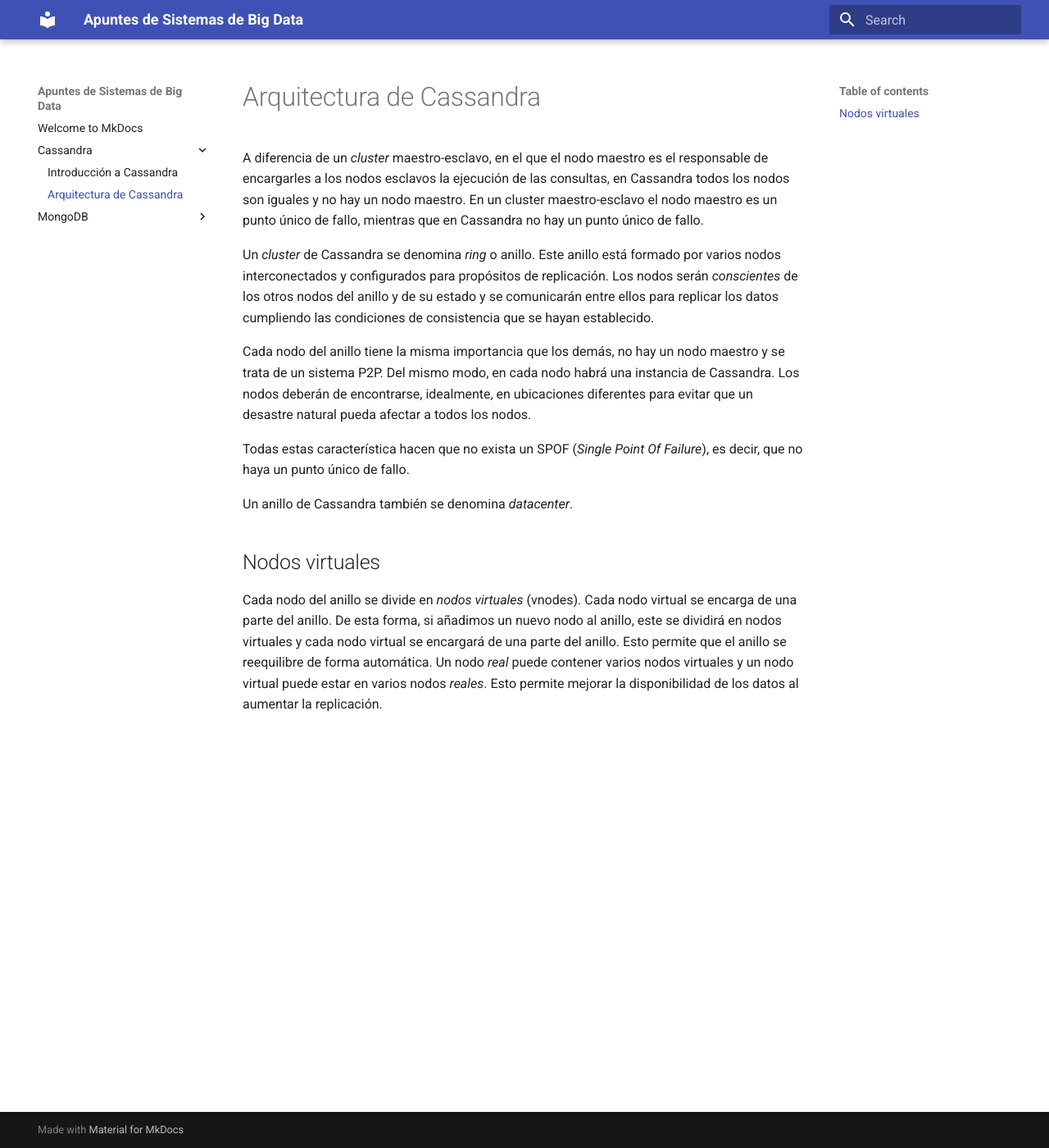
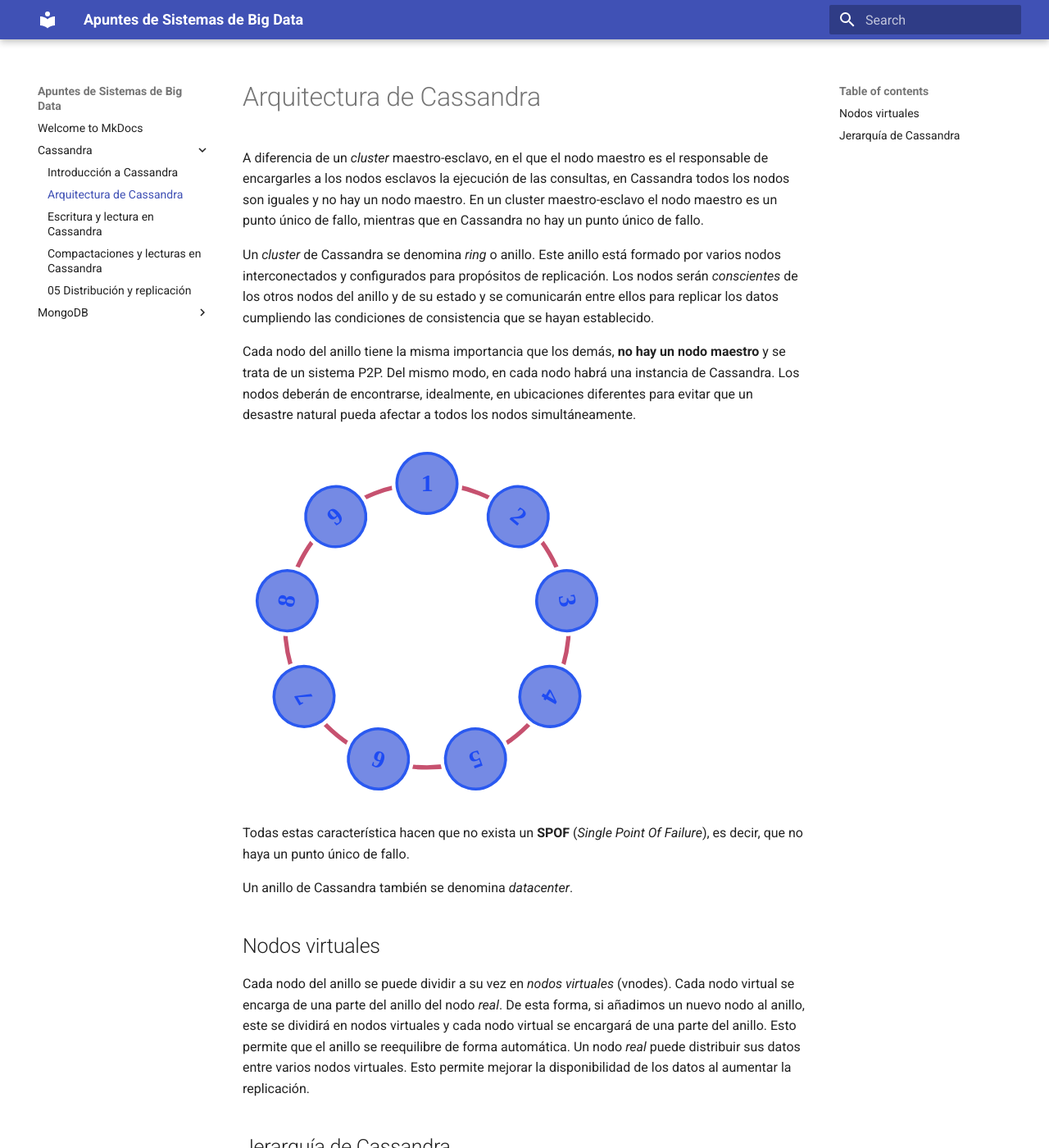
Before and after one commit to mmourazos/SBD, an MkDocs documentation site: the page built from docs/Cassandra/02 - Arquitectura.md, in a window 1280 px wide and 1400 px high. Shown: the whole window at 82% size. Built offline with MkDocs 1.6.1 and Material for MkDocs 9.7.7, drawn with Linux system fonts in a browser that asks for light colours; some of the changed text lies outside the part shown.

Commit message:
Apuntes Cassandra

```diff
--- a/docs/Cassandra/02 - Arquitectura.md
+++ b/docs/Cassandra/02 - Arquitectura.md
@@ -4,12 +4,18 @@
 
 Un *cluster* de Cassandra se denomina *ring* o anillo. Este anillo está formado por varios nodos interconectados y configurados para propósitos de replicación. Los nodos serán *conscientes* de los otros nodos del anillo y de su estado y se comunicarán entre ellos para replicar los datos cumpliendo las condiciones de consistencia que se hayan establecido.
 
-Cada nodo del anillo tiene la misma importancia que los demás, no hay un nodo maestro y se trata de un sistema P2P. Del mismo modo, en cada nodo habrá una instancia de Cassandra. Los nodos deberán de encontrarse, idealmente, en ubicaciones diferentes para evitar que un desastre natural pueda afectar a todos los nodos.
+Cada nodo del anillo tiene la misma importancia que los demás, **no hay un nodo maestro** y se trata de un sistema P2P. Del mismo modo, en cada nodo habrá una instancia de Cassandra. Los nodos deberán de encontrarse, idealmente, en ubicaciones diferentes para evitar que un desastre natural pueda afectar a todos los nodos simultáneamente.
 
-Todas estas característica hacen que no exista un SPOF (*Single Point Of Failure*), es decir, que no haya un punto único de fallo.
+![Anillo de Cassandra](./Imágenes/Anillo.svg)
+
+Todas estas característica hacen que no exista un **SPOF** (*Single Point Of Failure*), es decir, que no haya un punto único de fallo.
 
 Un anillo de Cassandra también se denomina *datacenter*.
 
 ## Nodos virtuales
 
-Cada nodo del anillo se divide en *nodos virtuales* (vnodes). Cada nodo virtual se encarga de una parte del anillo. De esta forma, si añadimos un nuevo nodo al anillo, este se dividirá en nodos virtuales y cada nodo virtual se encargará de una parte del anillo. Esto permite que el anillo se reequilibre de forma automática. Un nodo *real* puede contener varios nodos virtuales y un nodo virtual puede estar en varios nodos *reales*. Esto permite mejorar la disponibilidad de los datos al aumentar la replicación.
+Cada nodo del anillo se puede dividir a su vez en *nodos virtuales* (vnodes). Cada nodo virtual se encarga de una parte del anillo del nodo *real*. De esta forma, si añadimos un nuevo nodo al anillo, este se dividirá en nodos virtuales y cada nodo virtual se encargará de una parte del anillo. Esto permite que el anillo se reequilibre de forma automática. Un nodo *real* puede distribuir sus datos entre varios nodos virtuales. Esto permite mejorar la disponibilidad de los datos al aumentar la replicación.
+
+## Jerarquía de Cassandra
+
+En primer lugar tendremos el cluster, que estará formado por uno o varios *anillos* o datacenters*. Cada *datacenter* estará formado a su vez por uno o más *racks*, que serán la agrupación lógica de varios servidores o nodos. Finalmente, los nodos estarán formado por uno o varios nodos virtuales.
```
Also changed, not shown: docs/Cassandra/03 - Escritura.md (added, +38 -0 lines), docs/Cassandra/04 - Compactaciones.md (added, +22 -0 lines), docs/Cassandra/05 - Distribución y replicación.md (added), docs/Cassandra/Imágenes/Anillo.svg (added), docs/Cassandra/Imágenes/Escritura.svg (added).
